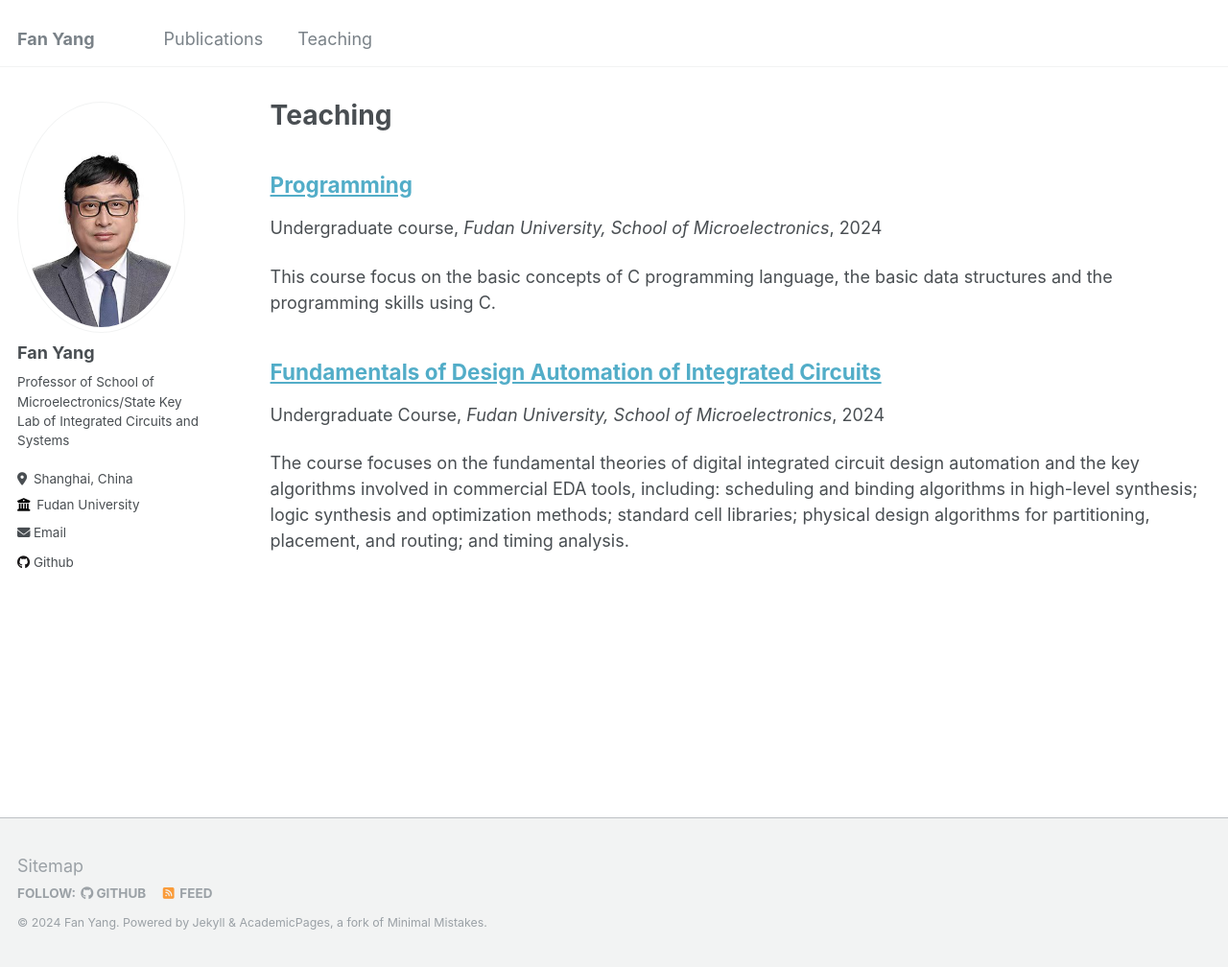
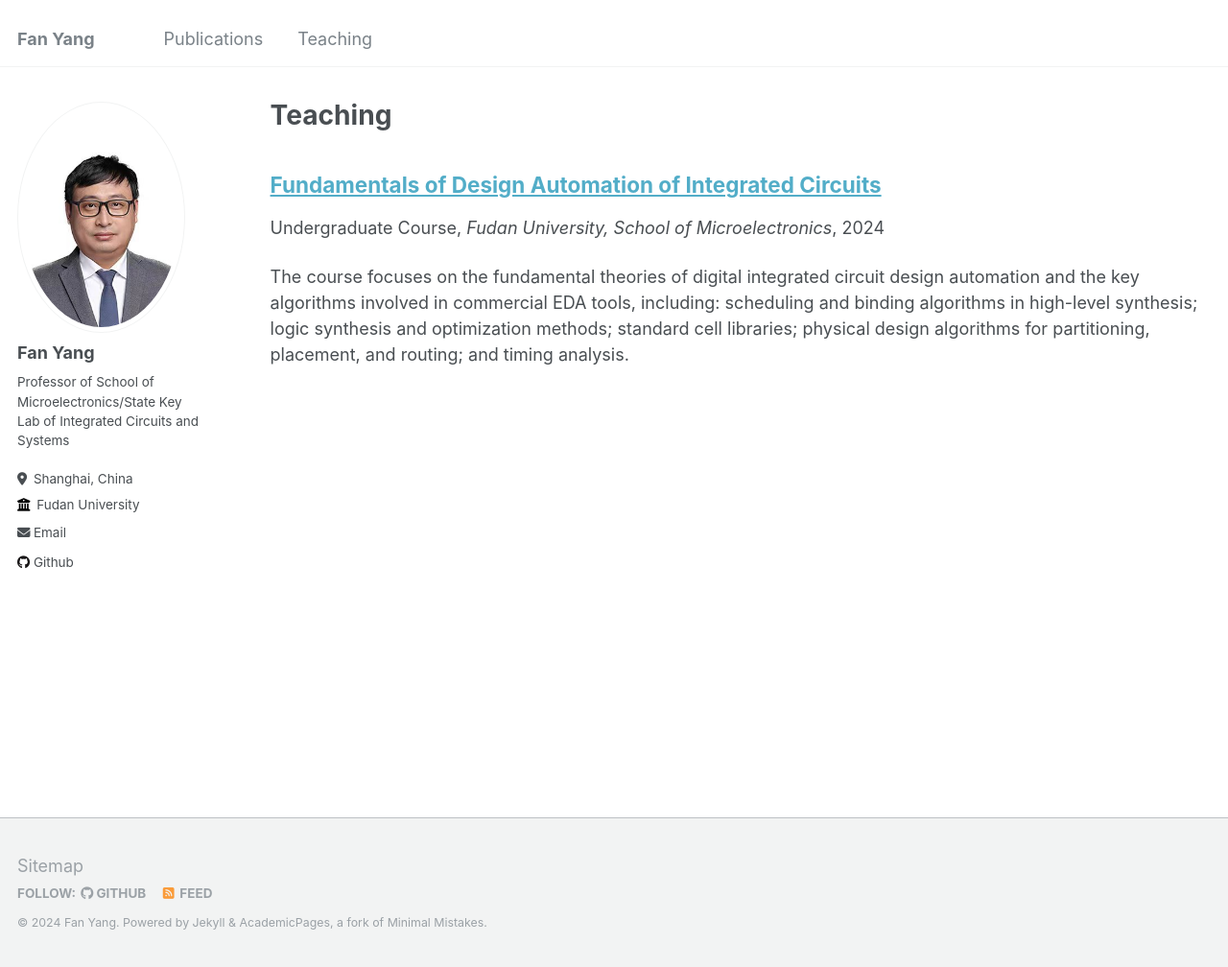
Before and after one commit to ephonic/ephonic.github.io, a Jekyll site: the page built from _pages/teaching.html, in a window 1280 px wide and 1008 px high. Shown: the whole window at 96% size. Built offline with Jekyll 4.4.1, drawn with Linux system fonts in a browser that asks for light colours; a file with an impossible date is left out; part of the change alters nothing that is shown.

```diff
--- a/_teaching/eda.md
+++ b/_teaching/eda.md
@@ -3,6 +3,7 @@ title: "Fundamentals of Design Automation of Integrated Circuits"
 collection: teaching
 type: "Undergraduate Course"
 permalink: /teaching/eda
+Date: 2022-2024
 venue: "Fudan University, School of Microelectronics"
 location: "Shanghai, China"
 ---
--- a/_teaching/programming.md
+++ b/_teaching/programming.md
@@ -3,6 +3,7 @@ title: "Programming"
 collection: teaching
 type: "Undergraduate course"
 permalink: /teaching/programming
+date: 2010-2024
 venue: "Fudan University, School of Microelectronics"
 location: "Shanghai, China"
 ---
```
